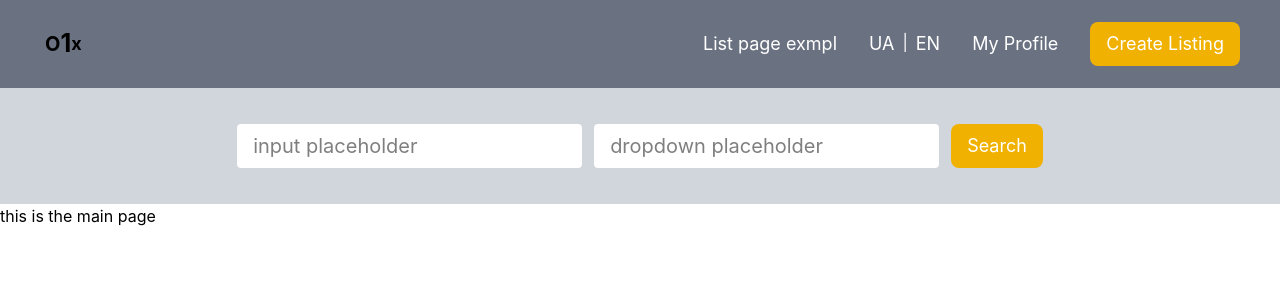
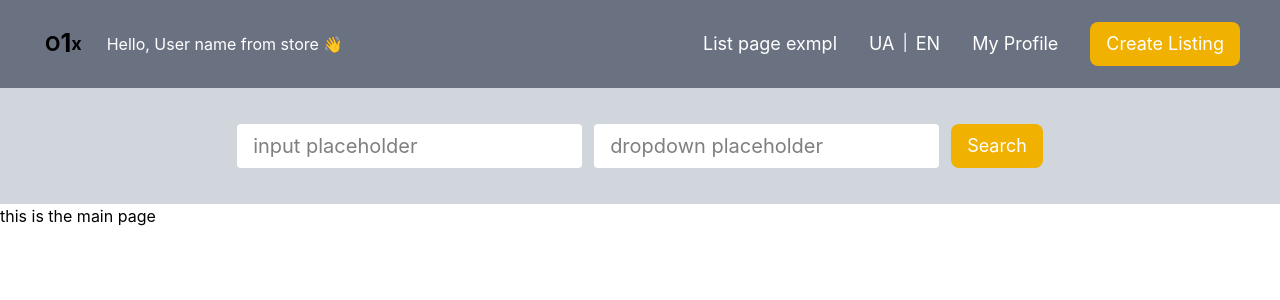
Before and after one commit to Re-z/o1x, a Vue app: page / in a window 1280 px wide. Shown: the top 300 px of the page. Built offline with nearby package versions, Linux system fonts and the light colour scheme; the HTML template or start-up script is replaced by a standard one.

Commit message:
Add pinia and userData store

```diff
--- a/src/components/Header.vue
+++ b/src/components/Header.vue
@@ -1,13 +1,16 @@
 <template>
     <!-- TODO: replace styles with tailwind -->
     <header class="flex items-center justify-between bg-gray-500 px-10 py-5">
+        <div class="flex items-center">
             <div
-            class="logo"
+                class="logo mr-5"
                 @click="navigateToPage(ROUTES.MAIN_VIEW)"
             >
                 <span class="first">O</span>
                 <span class="second">1</span>
                 <span class="third">x</span>
+            </div>
+            <span class="text-white">{{ $t('hello') }}, {{ user.userData.name }} 👋</span>
         </div>
 
         <div class="flex items-center">
@@ -54,6 +57,7 @@
     import AppButton from './generic/AppButton/AppButton.vue'
     import { useI18n } from 'vue-i18n'
     import { useRouter, useRoute } from 'vue-router'
+    import { useUserStore } from '@/stores/userData'
     // router
     const router = useRouter()
     const route = useRoute()
@@ -68,7 +72,8 @@
     function switchLang(lang: string) {
         locale.value = lang
     }
-    // navigation
+    // user data
+    const user = useUserStore()
 </script>
 
 <style lang="scss" scoped>
--- a/src/locales/en.json
+++ b/src/locales/en.json
@@ -1,4 +1,5 @@
 {
     "myProfile": "My Profile",
-    "createListing": "Create Listing"
+    "createListing": "Create Listing",
+    "hello": "Hello"
 }
--- a/src/locales/ua.json
+++ b/src/locales/ua.json
@@ -1,4 +1,5 @@
 {
     "myProfile": "Мій профіль",
-    "createListing": "Додати оголошення"
+    "createListing": "Додати оголошення",
+    "hello": "Привіт"
 }
--- /dev/null
+++ b/src/stores/userData.ts
@@ -0,0 +1,11 @@
+import { defineStore } from 'pinia'
+
+export const useUserStore = defineStore('userData', {
+    state: () => ({
+        userData: {
+            name: 'User name from store',
+            age: 30,
+        },
+    }),
+
+})
```
Lines whose indentation alone changed are shown as unchanged.
